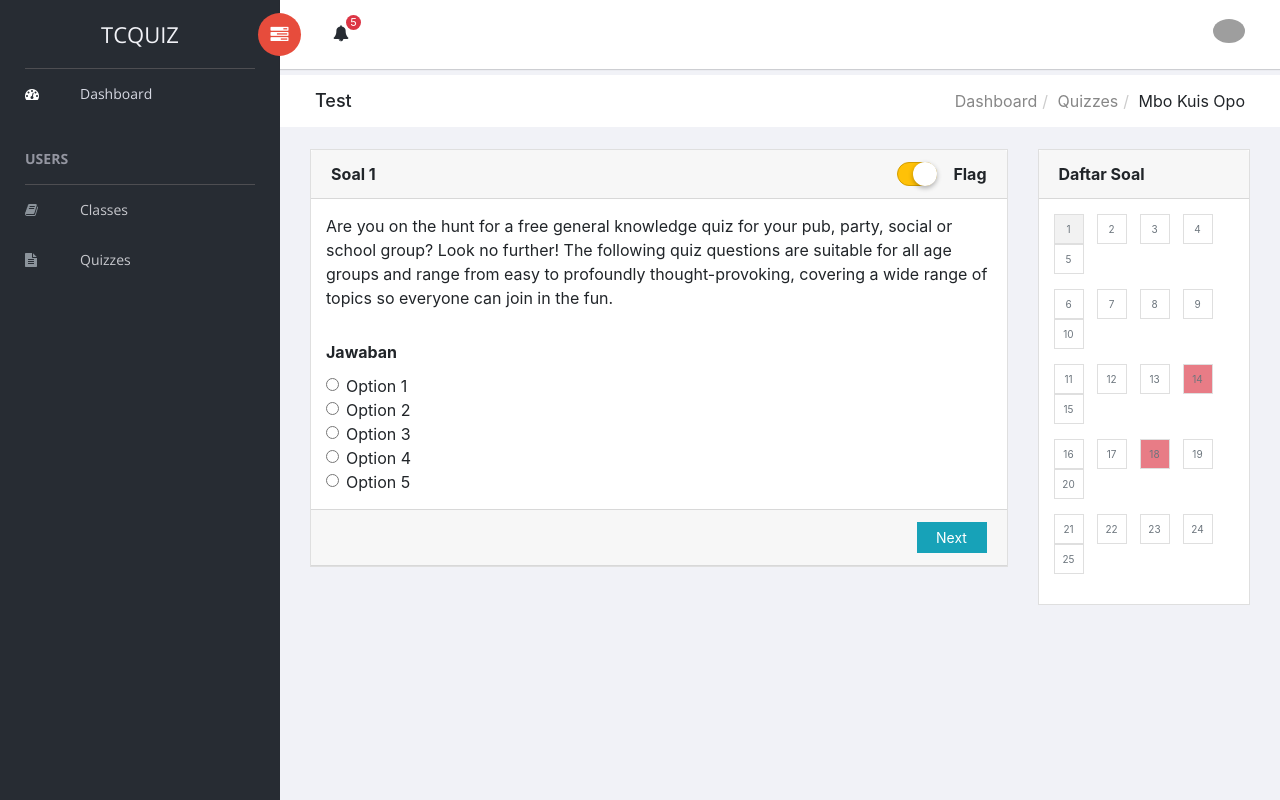
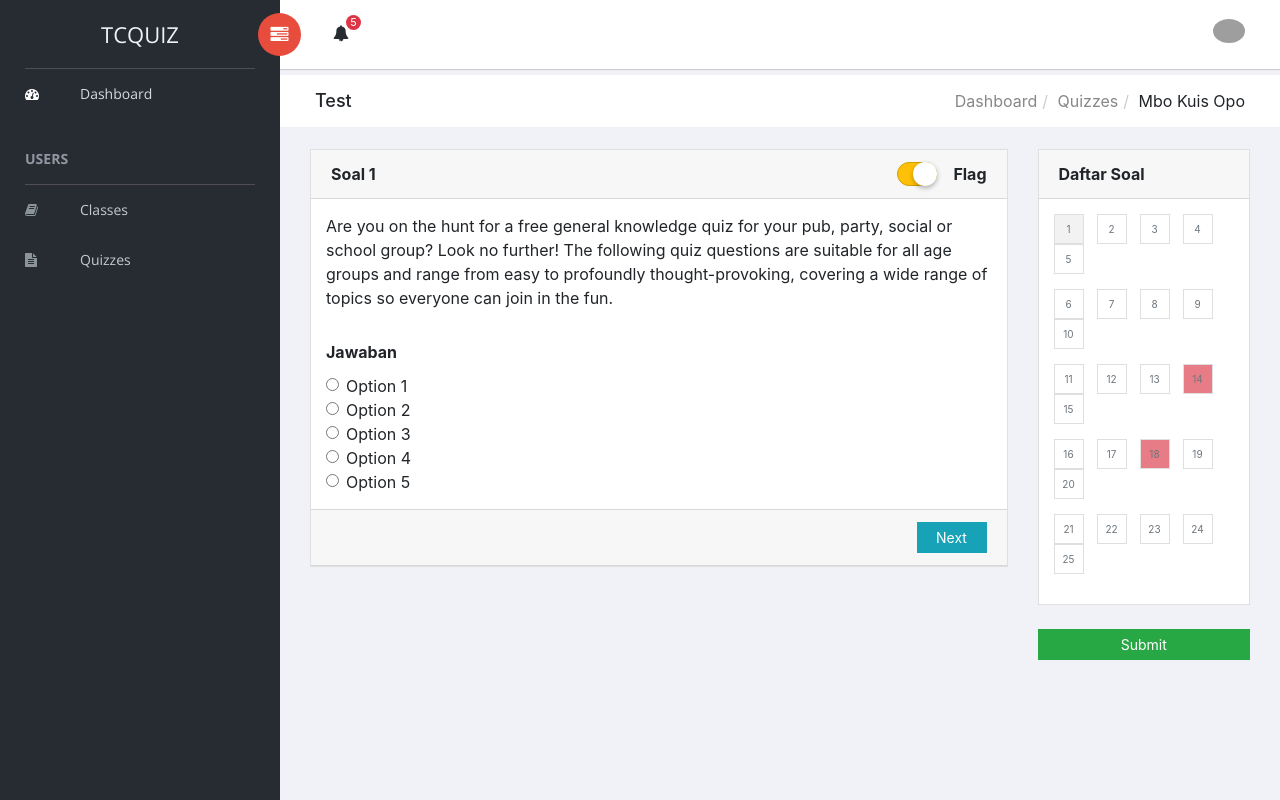
Before and after one commit to dnirmalasari18/tcquiz, a Laravel app: page /mahasiswa/test in a window 1280 px wide. Run offline with Laravel 8, Linux system fonts and the light colour scheme; the visitor is signed in with stand-in values (Sample User, id 1); data that the repository does not hold is empty; parts of the project's set-up code (start-up, migrations or seed data) failed here and were passed over; some libraries are stand-ins or nearby versions; grey boxes are pictures that could not be loaded.

Commit message:
add submit button

```diff
--- a/resources/views/mahasiswa/test.blade.php
+++ b/resources/views/mahasiswa/test.blade.php
@@ -212,6 +212,7 @@
             </div>
         </div>
     </div>
+    <button type="button" class="btn btn-success btn-sm" data-toggle="modal" style="float: right; width: 70px; width: 100%;">Submit</button>
 </div>
 
 @endsection
```
